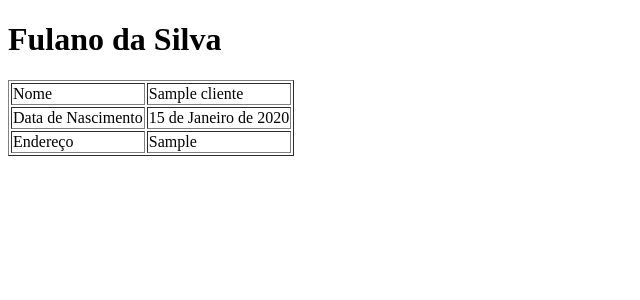
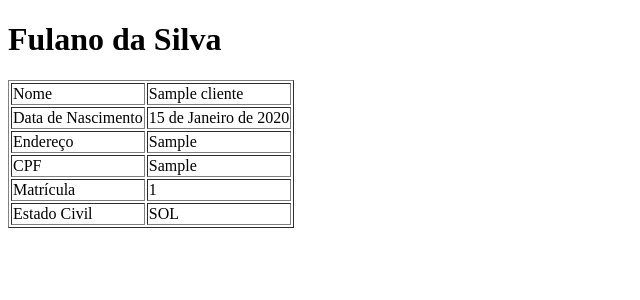
Before and after one commit to rdralves/CADASTROS, a Django app: page /cliente/1 in a window 1280 px wide. Shown: the top 300 px of the page, without its empty margins (0-640 px from the left). Run offline with Django 4.2, Linux system fonts and the light colour scheme; tables that the repository leaves empty hold one stand-in row (values such as "Sample post").

Commit message:
completemento

```diff
--- a/CadastroCliente/models.py
+++ b/CadastroCliente/models.py
@@ -51,7 +51,7 @@ class Cliente(models.Model):
     profissao = models.ForeignKey(
         Profissao, on_delete=models.SET_NULL, null=True)
 
-    Interesse = models.ManyToManyField(Interesse)
+    interesse = models.ManyToManyField(Interesse)
 
     def __str__(self):
         return self.nome
--- a/CadastroCliente/templates/cliente_detalhe.html
+++ b/CadastroCliente/templates/cliente_detalhe.html
@@ -22,6 +22,22 @@
             <td>Endereço</td>
             <td>{{ cliente.endereco }}</td>
         </tr>
+        <tr>
+            <td>CPF</td>
+            <td>{{ cliente.cpf }}</td>
+        </tr>
+        <tr>
+            <td>Matrícula</td>
+            <td>{{ cliente.matricula }}</td>
+        </tr>
+        <tr>
+            <td>Estado Civil</td>
+            <td>{{ cliente.estado_civil }}</td>
+        </tr>
+        <!-- <tr>
+            <td>Interesse</td>
+            <td>{{ cliente.interesse }}</td>
+        </tr> -->
     </table>
 </body>
 </html>
```
